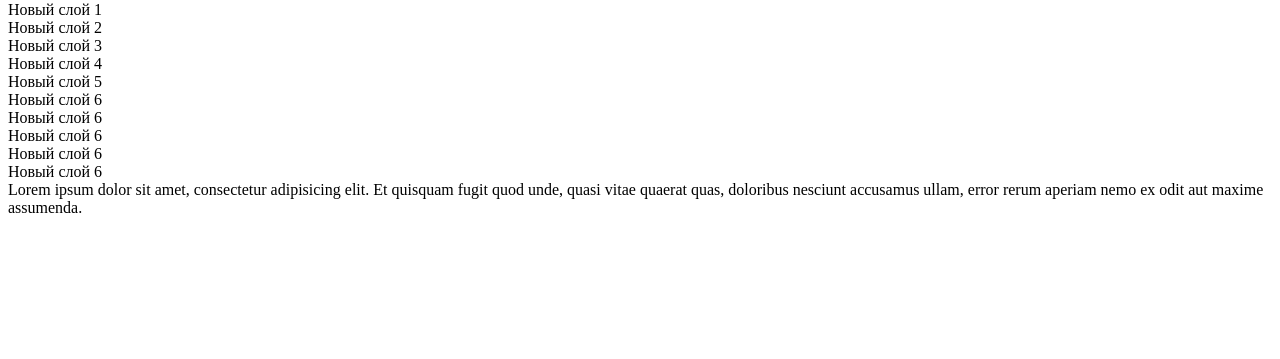
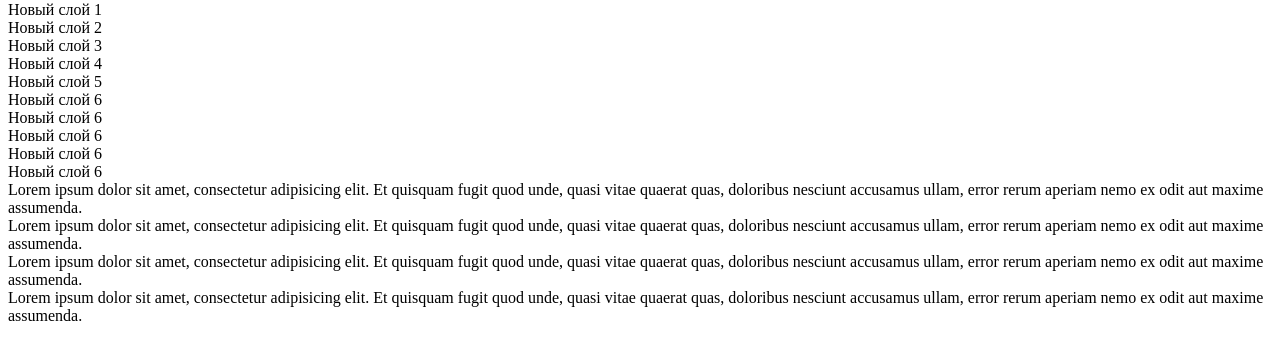
Before and after one commit to harconnen-2019/test-git, a plain HTML site: page src/index copy.html in a window 1280 px wide. Shown: the part 79-438 px from the top of the page. Drawn offline with Linux system fonts and the light colour scheme.

Commit message:
fixup! 1error

```diff
--- a/src/index copy.html
+++ b/src/index copy.html
@@ -22,5 +22,21 @@
       fugit quod unde, quasi vitae quaerat quas, doloribus nesciunt accusamus
       ullam, error rerum aperiam nemo ex odit aut maxime assumenda.
     </div>
+    <div>
+      Lorem ipsum dolor sit amet, consectetur adipisicing elit. Et quisquam
+      fugit quod unde, quasi vitae quaerat quas, doloribus nesciunt accusamus
+      ullam, error rerum aperiam nemo ex odit aut maxime assumenda.
+    </div>
+    <div>
+      Lorem ipsum dolor sit amet, consectetur adipisicing elit. Et quisquam
+      fugit quod unde, quasi vitae quaerat quas, doloribus nesciunt accusamus
+      ullam, error rerum aperiam nemo ex odit aut maxime assumenda.
+    </div>
+    <div>
+      Lorem ipsum dolor sit amet, consectetur adipisicing elit. Et quisquam
+      fugit quod unde, quasi vitae quaerat quas, doloribus nesciunt accusamus
+      ullam, error rerum aperiam nemo ex odit aut maxime assumenda.
+    </div>
+
   </body>
 </html>
```
